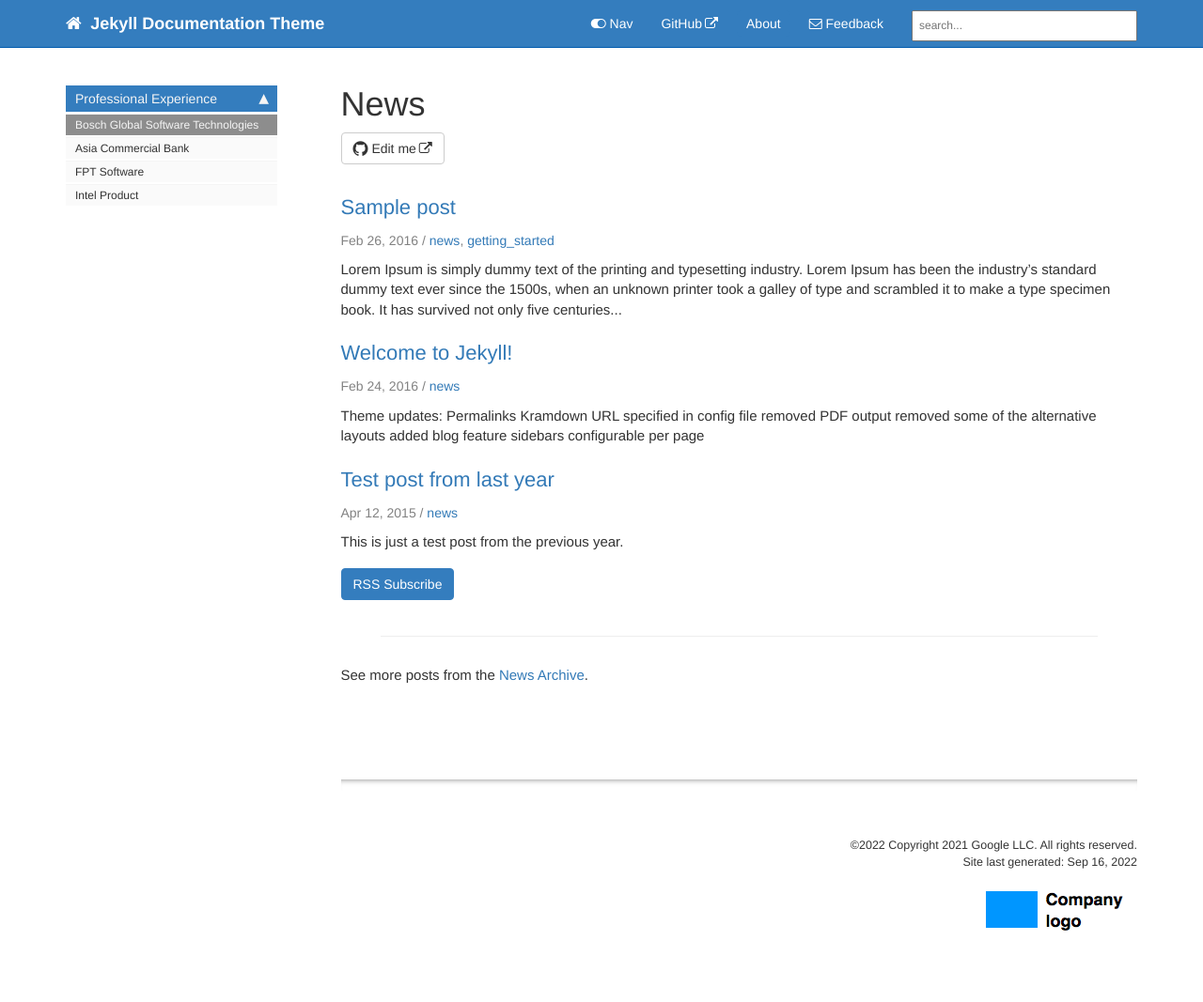
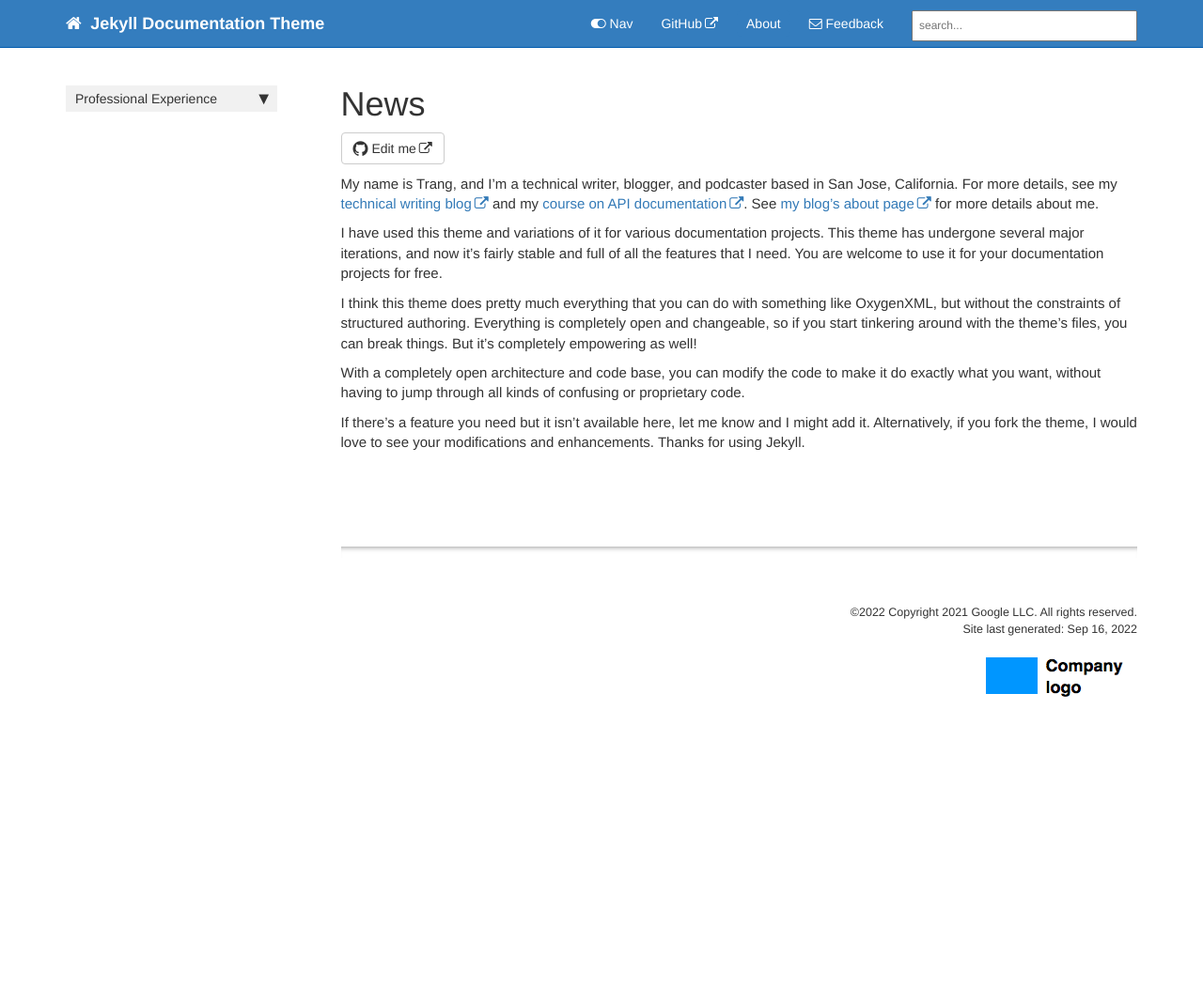
Before and after one commit to hnphien/home, a Jekyll site: the page built from pages/news/bosch.md, in a window 1280 px wide. Shown: the whole page at 94% size. Built offline with Jekyll 4.4.1, drawn with Linux system fonts in a browser that asks for light colours; comment, search, counter and statistics services are not loaded; after the commit the page ends 900 px from its top, so only the background shows below that.

Commit message:
no message

```diff
--- a/_data/sidebars/home_sidebar.yml
+++ b/_data/sidebars/home_sidebar.yml
@@ -9,16 +9,16 @@ entries:
     output: web
     folderitems:
     - title: Bosch Global Software Technologies
-      url: /news.html
+      url: /bosch.html
       output: web
     - title: Asia Commercial Bank
-      url: /news1.html
+      url: /acb.html
       output: web
     - title: FPT Software
-      url: /news2.html
+      url: /fpt.html
       output: web
     - title: Intel Product
-      url: /news3.html
+      url: /intel.html
       output: web
 
 # Copyright 2021 Google LLC
--- /dev/null
+++ b/pages/news/bosch.md
@@ -0,0 +1,20 @@
+---
+title: News
+sidebar: home_sidebar
+keywords: news, blog, updates, release notes, announcements
+permalink: news.html
+toc: false
+folder: news
+---
+
+My name is Trang, and I'm a technical writer, blogger, and podcaster based in San Jose, California. For more details, see my [technical writing blog](http://idratherbewriting.com) and my [course on API documentation](http://idratherbewriting.com/learnapidoc/).  See [my blog's about page](http://idratherbewriting.com/aboutme/) for more details about me.
+
+I have used this theme and variations of it for various documentation projects. This theme has undergone several major iterations, and now it's fairly stable and full of all the features that I need. You are welcome to use it for your documentation projects for free.
+
+I think this theme does pretty much everything that you can do with something like OxygenXML, but without the constraints of structured authoring. Everything is completely open and changeable, so if you start tinkering around with the theme's files, you can break things. But it's completely empowering as well!
+
+With a completely open architecture and code base, you can modify the code to make it do exactly what you want, without having to jump through all kinds of confusing or proprietary code.
+
+If there's a feature you need but it isn't available here, let me know and I might add it. Alternatively, if you fork the theme, I would love to see your modifications and enhancements. Thanks for using Jekyll.
+
+{% include links.html %}
--- a/pages/news/news.html
+++ /dev/null
@@ -1,32 +0,0 @@
----
-title: News
-sidebar: home_sidebar
-keywords: news, blog, updates, release notes, announcements
-permalink: news.html
-toc: false
-folder: news
----
-<div class="home">
-
-    <div class="post-list">
-        {% for post in site.posts limit:10 %}
-
-
-    <h2><a class="post-link" href="{{ post.url | remove: "/" }}">{{ post.title }}</a></h2>
-        <span class="post-meta">{{ post.date | date: "%b %-d, %Y" }} /
-            {% for tag in post.tags %}
-
-                <a href="{{ "tag_" | append: tag | append: ".html"}}">{{tag}}</a>{% unless forloop.last %}, {% endunless%}
-
-                {% endfor %}</span>
-        <p>{% if page.summary %} {{ page.summary | strip_html | strip_newlines | truncate: 160 }} {% else %} {{ post.content | truncatewords: 50 | strip_html }} {% endif %}</p>
-
-        {% endfor %}
-
-        <p><a href="feed.xml" class="btn btn-primary navbar-btn cursorNorm" role="button">RSS Subscribe{{tag}}</a></p>
-
-<hr />
-        <p>See more posts from the <a href="news_archive.html">News Archive</a>. </p>
-
-    </div>
-</div>
```
